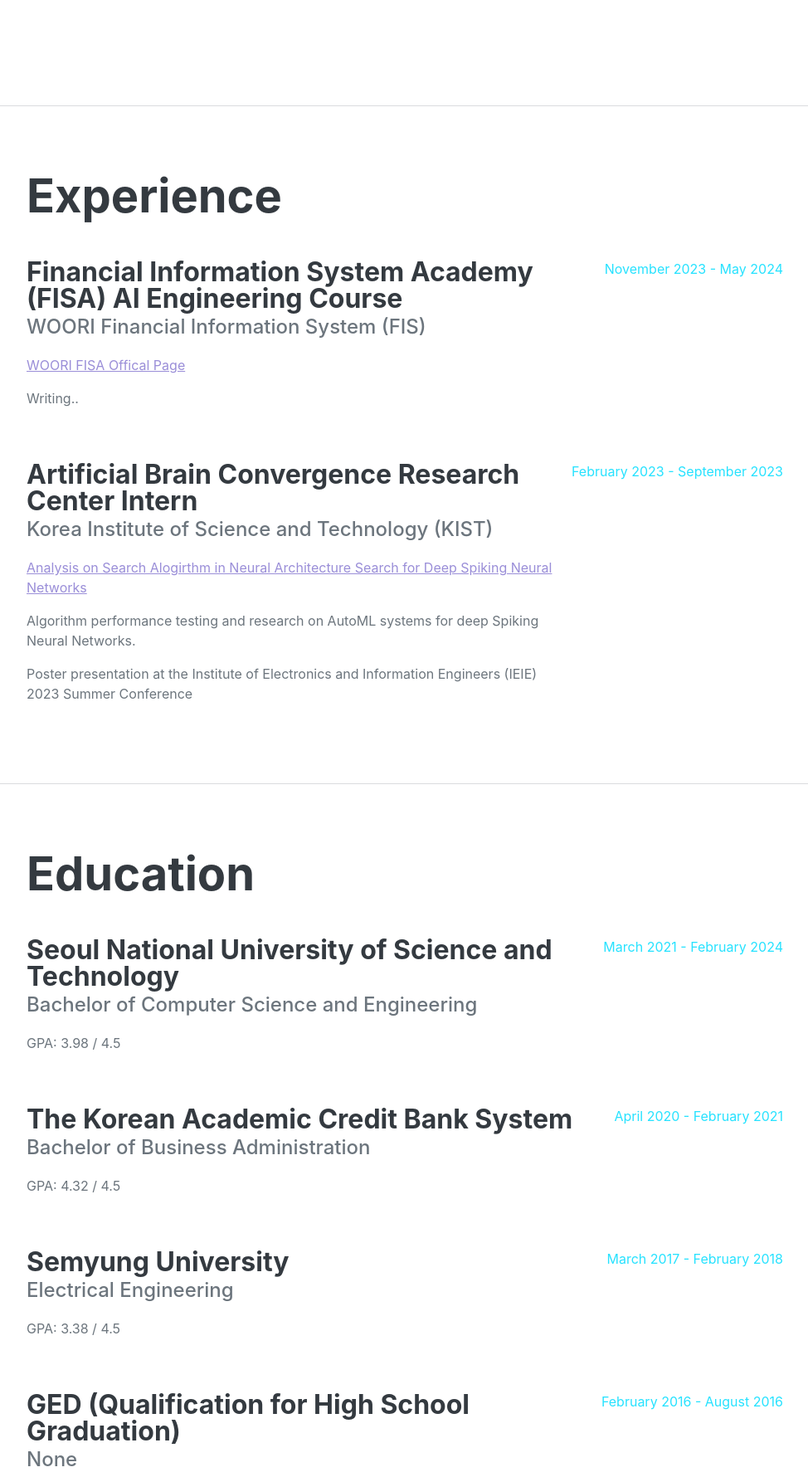
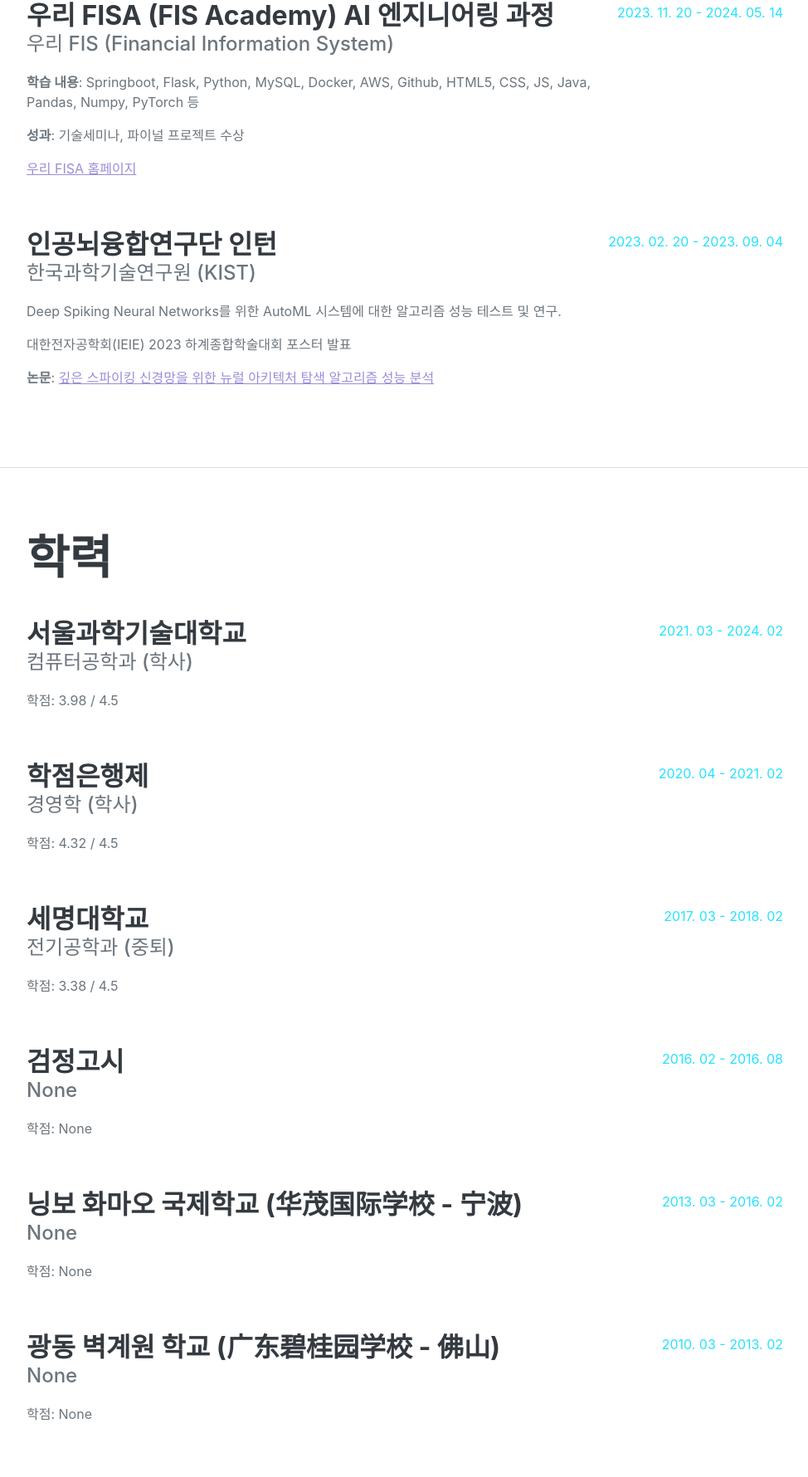
Before and after one commit to JunGyuRyu/profile_ko, a plain HTML site: page index.html in a window 1280 px wide. Shown: the part 673-2453 px from the top of the page at 83% size, without its empty margins (288-1262 px from the left). Drawn offline with nearby package versions, Linux system fonts and the light colour scheme; a web font is replaced by a local one.

Commit message:
한글로 변경 및 위 아래 간격 조정

```diff
--- a/index.html
+++ b/index.html
@@ -51,7 +51,7 @@
                     </div>
                     <p class="lead mb-5">
                         |&nbsp; B-Day - 1997.07.25
-                        <br> |&nbsp; FISA 2기 AI 엔지니어링 과정을 진행중인 류준규 입니다.
+                        <br> |&nbsp; 미래 지향적이며 열정적으로 끊임없는 성장을 추구하는 류준규 입니다.
                         <br> |&nbsp; 아는 만큼 보인다. 사소한 것에 신경쓰지 말자.</p>
                     <div class="social-icons">
                         <a class="social-icon" href="https://www.github.com/JunGyuRyu"><i class="fab fa-github"></i></a>
@@ -69,26 +69,35 @@
             <!-- Experience-->
             <section class="resume-section" id="experience">
                 <div class="resume-section-content">
-                    <h2 class="mb-5">Experience</h2>
+                    <h2 class="mb-5">경험/활동/교육</h2>
                     <div class="d-flex flex-column flex-md-row justify-content-between mb-5">
                         <div class="flex-grow-1">
-                            <h3 class="mb-0">Financial Information System Academy (FISA) AI Engineering Course</h3>
-                            <div class="subheading mb-3">WOORI Financial Information System (FIS)</div>
-                            <div class="mb-3"><p><a href="https://woorifisa.com/">WOORI FISA Offical Page</a></p></div>
-                            <p> Writing.. </p>
+                            <h3 class="mb-0">우리 FISA (FIS Academy) AI 엔지니어링 과정</h3>
+                            <div class="subheading mb-3">우리 FIS (Financial Information System)</div>
+                            <p>
+                                <b>학습 내용</b>: Springboot, Flask, Python, MySQL, Docker, AWS, Github, HTML5, CSS, JS, Java, Pandas, Numpy, PyTorch 등
+                            </p>
+                            <p>
+                                <b>성과</b>: 기술세미나, 파이널 프로젝트 수상
+                            </p>
+                            <div class="mb-3"><p><a href="https://woorifisa.com/">우리 FISA 홈페이지</a></p></div>
                         </div>
-                        <div class="flex-shrink-0"><span class="text-primary">November 2023 - May 2024</span></div>
+                        <div class="flex-shrink-0"><span class="text-primary">2023. 11. 20 - 2024. 05. 14</span></div>
                     </div>
                     <div class="d-flex flex-column flex-md-row justify-content-between">
                         <div class="flex-grow-1">
-                            <h3 class="mb-0">Artificial Brain Convergence Research Center Intern</h3>
-                            <div class="subheading mb-3">Korea Institute of Science and Technology (KIST)</div>
-                            <div class="mb-3"><p><a href="https://www.riss.kr/search/detail/DetailView.do?p_mat_type=1a0202e37d52c72d&control_no=a45a48c149927a1147de9c1710b0298d&keyword=%EA%B9%8A%EC%9D%80%20%EC%8A%A4%ED%8C%8C%EC%9D%B4%ED%82%B9%20%EC%8B%A0%EA%B2%BD
-                                ">Analysis on Search Alogirthm in Neural Architecture Search for Deep Spiking Neural Networks</a></p></div>
-                            <p>Algorithm performance testing and research on AutoML systems for deep Spiking Neural Networks.</p>
-                            <p>Poster presentation at the Institute of Electronics and Information Engineers (IEIE) 2023 Summer Conference</p>
+                            <h3 class="mb-0">인공뇌융합연구단 인턴</h3>
+                            <div class="subheading mb-3">한국과학기술연구원 (KIST)</div>
+                            <p>
+                                Deep Spiking Neural Networks를 위한 AutoML 시스템에 대한 알고리즘 성능 테스트 및 연구.
+                            </p>
+                            <p>
+                                대한전자공학회(IEIE) 2023 하계종합학술대회 포스터 발표
+                            </p>
+                            <div class="mb-3"><p><b>논문</b>: <a href="https://www.riss.kr/search/detail/DetailView.do?p_mat_type=1a0202e37d52c72d&control_no=a45a48c149927a1147de9c1710b0298d&keyword=%EA%B9%8A%EC%9D%80%20%EC%8A%A4%ED%8C%8C%EC%9D%B4%ED%82%B9%20%EC%8B%A0%EA%B2%BD
+                            ">깊은 스파이킹 신경망을 위한 뉴럴 아키텍처 탐색 알고리즘 성능 분석</a></p></div>
                         </div>
-                        <div class="flex-shrink-0"><span class="text-primary">February 2023 - September 2023</span></div>
+                        <div class="flex-shrink-0"><span class="text-primary">2023. 02. 20 - 2023. 09. 04</span></div>
                     </div>
                 </div>
             </section>
@@ -96,54 +105,54 @@
             <!-- Education-->
             <section class="resume-section" id="education">
                 <div class="resume-section-content">
-                    <h2 class="mb-5">Education</h2>
+                    <h2 class="mb-5">학력</h2>
                     <div class="d-flex flex-column flex-md-row justify-content-between mb-5">
                         <div class="flex-grow-1">
-                            <h3 class="mb-0">Seoul National University of Science and Technology</h3>
-                            <div class="subheading mb-3">Bachelor of Computer Science and Engineering</div>
-                            <p>GPA: 3.98 / 4.5</p>
+                            <h3 class="mb-0">서울과학기술대학교</h3>
+                            <div class="subheading mb-3">컴퓨터공학과 (학사)</div>
+                            <p>학점: 3.98 / 4.5</p>
                         </div>
-                        <div class="flex-shrink-0"><span class="text-primary">March 2021 - February 2024</span></div>
+                        <div class="flex-shrink-0"><span class="text-primary">2021. 03 - 2024. 02</span></div>
                     </div>
                     <div class="d-flex flex-column flex-md-row justify-content-between mb-5">
                         <div class="flex-grow-1">
-                            <h3 class="mb-0">The Korean Academic Credit Bank System</h3>
-                            <div class="subheading mb-3">Bachelor of Business Administration</div>
-                            <p>GPA: 4.32 / 4.5</p>
+                            <h3 class="mb-0">학점은행제</h3>
+                            <div class="subheading mb-3">경영학 (학사)</div>
+                            <p>학점: 4.32 / 4.5</p>
                         </div>
-                        <div class="flex-shrink-0"><span class="text-primary">April 2020 - February 2021</span></div>
+                        <div class="flex-shrink-0"><span class="text-primary">2020. 04 - 2021. 02</span></div>
                     </div>
                     <div class="d-flex flex-column flex-md-row justify-content-between mb-5">
                         <div class="flex-grow-1">
-                            <h3 class="mb-0">Semyung University</h3>
-                            <div class="subheading mb-3">Electrical Engineering</div>
-                            <p>GPA: 3.38 / 4.5</p>
+                            <h3 class="mb-0">세명대학교</h3>
+                            <div class="subheading mb-3">전기공학과 (중퇴)</div>
+                            <p>학점: 3.38 / 4.5</p>
                         </div>
-                        <div class="flex-shrink-0"><span class="text-primary">March 2017 - February 2018</span></div>
+                        <div class="flex-shrink-0"><span class="text-primary">2017. 03 - 2018. 02</span></div>
                     </div>
                     <div class="d-flex flex-column flex-md-row justify-content-between mb-5">
                         <div class="flex-grow-1">
-                            <h3 class="mb-0">GED (Qualification for High School Graduation)</h3>
+                            <h3 class="mb-0">검정고시</h3>
                             <div class="subheading mb-3">None</div>
-                            <p>GPA: None</p>
+                            <p>학점: None</p>
                         </div>
-                        <div class="flex-shrink-0"><span class="text-primary">February 2016 - August 2016</span></div>
+                        <div class="flex-shrink-0"><span class="text-primary">2016. 02 - 2016. 08</span></div>
                     </div>
                     <div class="d-flex flex-column flex-md-row justify-content-between mb-5">
                         <div class="flex-grow-1">
-                            <h3 class="mb-0">Ningbo Huamao International School (华茂国际学校 - 宁波)</h3>
+                            <h3 class="mb-0">닝보 화마오 국제학교 (华茂国际学校 - 宁波)</h3>
                             <div class="subheading mb-3">None</div>
-                            <p>GPA: None</p>
+                            <p>학점: None</p>
                         </div>
-                        <div class="flex-shrink-0"><span class="text-primary">March 2013 - February 2016</span></div>
+                        <div class="flex-shrink-0"><span class="text-primary">2013. 03 - 2016. 02</span></div>
                     </div>
                     <div class="d-flex flex-column flex-md-row justify-content-between">
                         <div class="flex-grow-1">
-                            <h3 class="mb-0">Guangdong Country Garden School (广东碧桂园学校 - 佛山)</h3>
+                            <h3 class="mb-0">광동 벽계원 학교 (广东碧桂园学校 - 佛山)</h3>
                             <div class="subheading mb-3">None</div>
-                            <p>GPA: None</p>
+                            <p>학점: None</p>
                         </div>
-                        <div class="flex-shrink-0"><span class="text-primary">March 2010 - February 2013</span></div>
+                        <div class="flex-shrink-0"><span class="text-primary">2010. 03 - 2013. 02</span></div>
                     </div>
                 </div>
             </section>
@@ -151,26 +160,28 @@
             <!-- Interests-->
             <section class="resume-section" id="interests">
                 <div class="resume-section-content">
-                    <h2 class="mb-5">Interests</h2>
-                    <p>Besides being an AI engineer, I enjoy being outdoors. In the winter, I am a novice skiboarder. During the warmer months, I enjoy biking and working out.
-                    </p>
-                    <p>When being indoors, I follow a number of sci-fi and comedy genre movies and TV shows, and also enjoy playing PC games, I am an avid gamer.
-                    </p>
-                    <p>Wherever I go, I waste no time on the road and explore the latest technological advancements in the field of AI.
-                    </p>
-                    <p class="mb-0">Recently, I am looking for papers related to AutoML. Among open source, I performed an image classification task with <a href="https://autokeras.com/">AutoKeras</a>' custom model and became interested in AI models.
-                    </p>
-                    <!-- <p>Apart from being a web developer, I enjoy most of my time being outdoors. In the winter, I am an avid skier and novice ice climber. During the warmer months here in Colorado, I enjoy mountain biking, free climbing, and kayaking.</p>
-                    <p class="mb-0">When forced indoors, I follow a number of sci-fi and fantasy genre movies and television shows, I am an aspiring chef, and I spend a large amount of my free time exploring the latest technology advancements in the front-end web development world.</p> -->
-
+                    <h2 class="mb-5">관심 분야</h2>
+                    <p class="mb-0">오픈소스 중 <a href="https://autokeras.com/">AutoKeras</a>의 커스텀 모델로 이미지 분류를 수행하면서 AI 모델에 관심을 가지게 되었습니다.</p>
+                    <br>
+                    <p class="mb-0">따라서 최근에는 LLM 및 AutoML과 관련된 소식을 찾아보고 있습니다.</p>
+                    <br>
+                    <p class="mb-0">뿐만 아니라 어디를 가든지 이동 시간을 낭비하지 않고 전반적인 AI 분야의 최신 소식을 찾아보고 있습니다.</p>
                 </div>
             </section>
             <hr class="m-0" />
             <!-- Awards -->
             <section class="resume-section" id="awards">
                 <div class="resume-section-content">
-                    <h2 class="mb-5">Awards</h2>
+                    <h2 class="mb-5">수상내역</h2>
                     <ul class="fa-ul mb-0">
+                        <li>
+                            <span class="fa-li"><i class="fas fa-trophy" style="font-size: 100%; color: #ffc107;"></i></span>
+                            <!-- TODO: 구글드라이브에 수상한거 올려놓고 여기에 링크 추가하기 -->
+                            <a > 우수상 </a> -
+                            <a href="https://woorifisa.com/">우리 FIS </a> -
+                            <a > 우리 FISA 파이널 프로젝트 </a> (링크 업데이트 예정)<br>
+                            (2024. 03. 18 ~ 2024. 05. 10)
+                        </li>
                         <li>
                             <span class="fa-li"><i class="fas fa-trophy" style="font-size: 100%; color: #ffc107;"></i></span>
                             <a href="https://drive.google.com/drive/folders/1bDwp5IoT8YROUWAZOHxUU2QiQp73WVdb"> 우수상 </a> -
@@ -189,7 +200,7 @@
                             <span class="fa-li"><i class="fas fa-trophy" style="font-size: 100%; color: #ffc107;"></i></span>
                             <a href="https://drive.google.com/drive/folders/1t0pDwR8DuRk-Z_51huaY0klsOTQhbTqS"> 최우수상 </a> -
                             디지털전환융합아이디어공모전 대학연합 (교육부, 한국연구재단) -
-                            <a href="https://mobile.newsis.com/view.html?ar_id=NISX20220808_0001971351">제1회 『함께 하는 디지털 전환 융합아이디어』공모전</a><br>
+                            <a href="https://mobile.newsis.com/view.html?ar_id=NISX20220808_0001971351">제1회 함께 하는 디지털 전환 융합아이디어 공모전</a><br>
                             (2022. 06. 18 ~ 2022. 06. 30)
                         </li>
                     </ul>
@@ -199,7 +210,7 @@
             <!-- Certifications -->
             <section class="resume-section" id="certifications">
                 <div class="resume-section-content">
-                    <h2 class="mb-5">Certifications</h2>
+                    <h2 class="mb-5">자격증</h2>
                     <ul class="fa-ul mb-0">
                         <li>
                             <span class="fa-li"><i class="fas fa-database"  style="font-size: 150%; color: gray;"></i></span>
@@ -215,7 +226,7 @@
                         </li>
                         <li>
                             <span class="fa-li"><i class="fas fa-language" style="font-size: 150%; color: orangered;"></i></span>
-                            <b>&nbsp; 新HSK</b> - <b>6級</b> - <b>H62213815030164026</b> (2022.12.04)
+                            <b>&nbsp; 新HSK</b> - <b>6급</b> - <b>H62213815030164026</b> (2022.12.04)
                         </li>
                         <li>
                             <span class="fa-li"><i class="fa-solid fa-chart-line" style="font-size: 150%; color: grey;"></i></span>
--- a/js/scripts.js
+++ b/js/scripts.js
@@ -3,9 +3,6 @@
 * Copyright 2013-2023 Start Bootstrap
 * Licensed under MIT (https://github.com/StartBootstrap/startbootstrap-resume/blob/master/LICENSE)
 */
-//
-// Scripts
-//
 
 window.addEventListener('DOMContentLoaded', event => {
 
@@ -14,7 +11,8 @@ window.addEventListener('DOMContentLoaded', event => {
     if (sideNav) {
         new bootstrap.ScrollSpy(document.body, {
             target: '#sideNav',
-            rootMargin: '0px 0px -40%',
+            // rootMargin: '0px 0px -40%',
+            rootMargin: '0px 0px -45%',
         });
     };
 
```
Also changed, not shown: css/styles.css, 3 other files.
